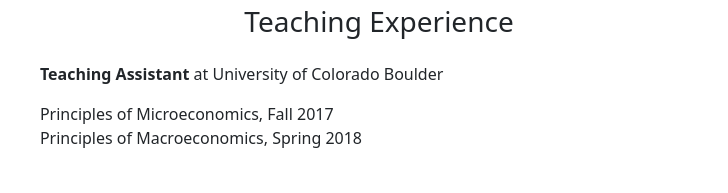
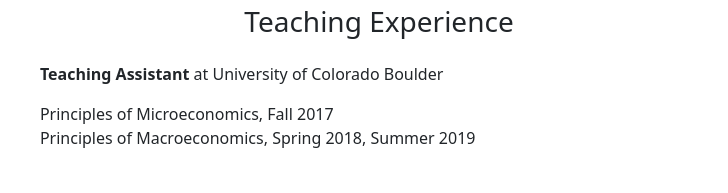
Before and after one commit to JieunHurt/JieunHurt.github.io, a website: page cv.html in a window 1280 px wide. Shown: the part 1340-1533 px from the top of the page, without its empty margins (261-989 px from the left). Drawn offline with nearby package versions, Linux system fonts and the light colour scheme.

Commit message:
Update cv.html

```diff
--- a/cv.html
+++ b/cv.html
@@ -130,7 +130,7 @@
   <p> <b> Teaching Assistant </b> at University of Colorado Boulder</p>
 	 <ul class="nobul">
 		 <li> Principles of Microeconomics, Fall 2017</li>
-		 <li> Principles of Macroeconomics, Spring 2018 </li>
+		 <li> Principles of Macroeconomics, Spring 2018, Summer 2019 </li>
 	 </ul>
 		  </div>
 	 <div class="row justify-content-center align-items-center", style="padding:15px">
```
